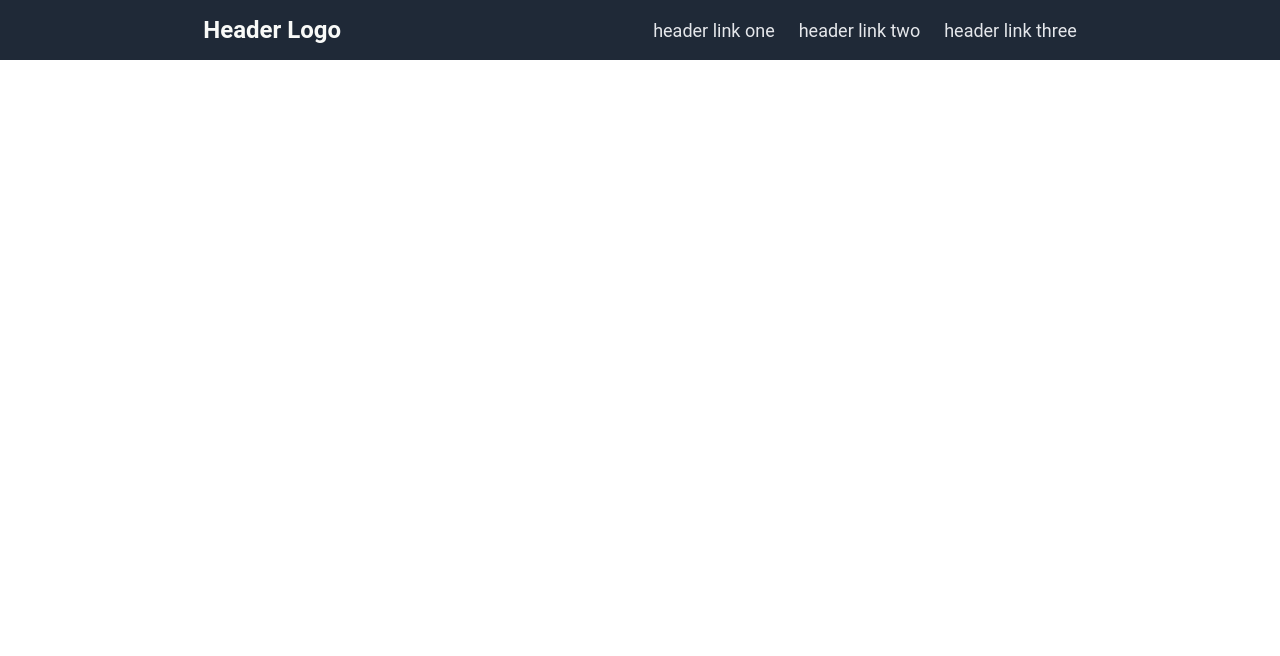
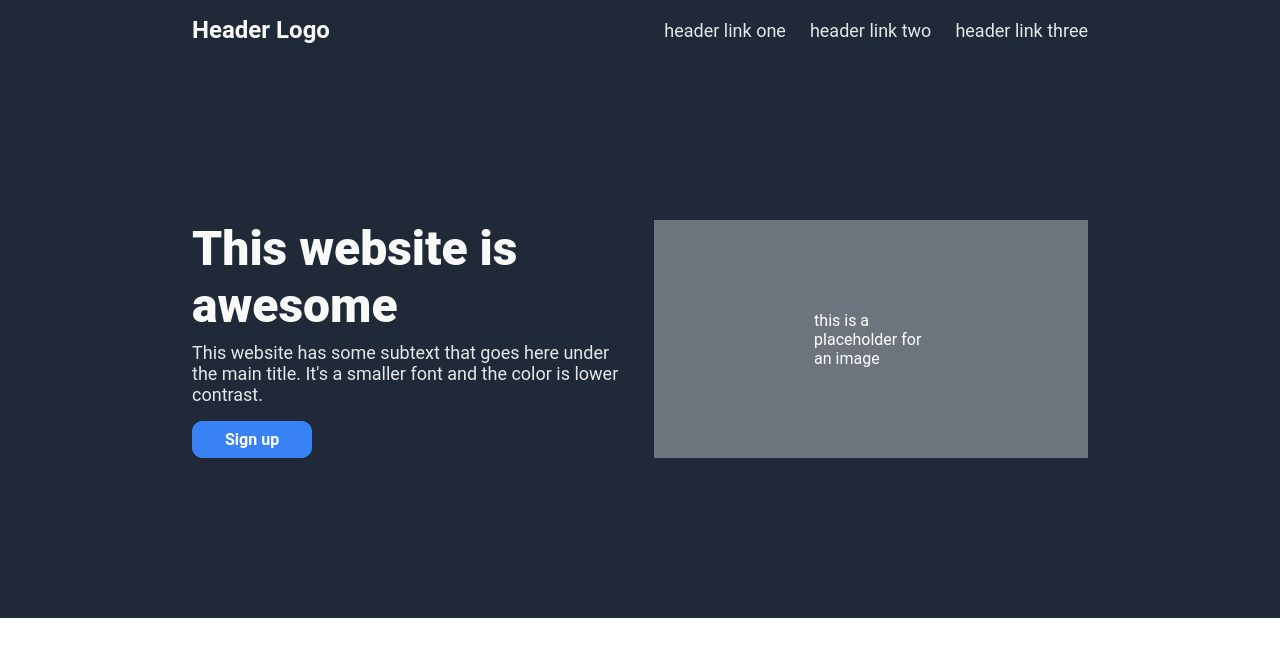
Before and after one commit to ianlee101/landing-page, a plain HTML site: page index.html in a window 1280 px wide. Drawn offline with Linux system fonts and the light colour scheme.

Commit message:
Complete hero section
Completed hero section and also added hover action for sign up button
and header links.

```diff
--- a/index.html
+++ b/index.html
@@ -17,15 +17,17 @@
             </ul>
         </div>
     </div>
-    <!-- <div class="hero">
-        <div class="container">
-            <div class="header">This website is awesome</div>
-            <div class="text">This website has some subtext that goes here under the main title. It's a smaller font and the color is lower contrast.</div>
-            <button class="sign-up">Sign up</button>
+    <div class="hero">
+        <div class="container hero-container">
+            <div class="hero-left">
+                <div class="header-text">This website is awesome</div>
+                <div class="text">This website has some subtext that goes here under the main title. It's a smaller font and the color is lower contrast.</div>
+                <button class="sign-up">Sign up</button>
+            </div>
+            <div class="placeholder-img">this is a placeholder for an image</div>
         </div>
-        <div class="placeholder-img">this is a placeholder image</div>
     </div>
-    <div class="body-1">
+    <!-- <div class="body-1">
         <div class="header">Some random information.</div>
         <div class="container">
             <div class="info">
--- a/styles.css
+++ b/styles.css
@@ -6,7 +6,7 @@ body {
 
 .header {
     background-color: #1f2937;
-    padding: 1rem;
+    padding: 1rem 0;
 }
 
 .header .logo {
@@ -20,6 +20,10 @@ body {
     font-size: 18px;
     color: #e5e7eb;
     text-decoration: none;
+}
+
+.header a:hover {
+    text-decoration: underline;
 }
 
 .header ul {
@@ -36,3 +40,59 @@ body {
     margin: auto;
     display: flex;
 }
+
+.hero {
+    background-color: #1f2937;
+    /* background-color: grey; */
+    padding: 10rem 0;
+}
+
+.container.hero-container {
+    gap: 1rem;
+    justify-content: space-between;
+}
+
+.hero .header-text {
+    font-size: 48px;
+    font-weight: 800; /* extra-bold */
+    color: #f9faf8;
+    margin-bottom: 0.5rem;
+}
+
+.hero .text {
+    font-size: 18px;
+    color: #e5e7eb;
+    margin-bottom: 1rem;
+}
+
+.hero .hero-left {
+    max-width: 500px;
+}
+
+.sign-up {
+    font-weight: bold;
+    color: #fff;
+    background-color: #3882f6;
+    border-radius: 10px;
+    padding: 0.5rem 2rem;
+    cursor: pointer;
+    border: 1px solid #3882f6;
+}
+
+.sign-up:hover {
+    background-color: #2858a5;
+    border: 1px solid #fff;
+}
+
+button {
+    all: unset;
+}
+
+.placeholder-img {
+    display: flex;
+    justify-content: center;
+    align-items: center;
+    background-color: #6d747d;
+    color: #fff;
+    padding: 0 10rem;
+}
```
